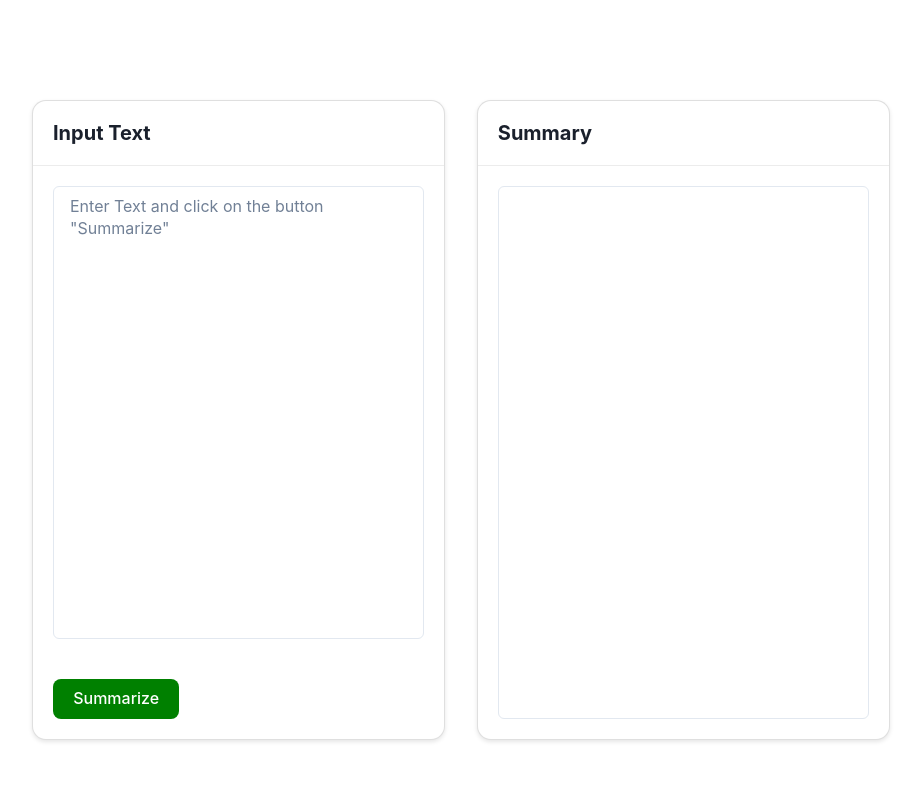
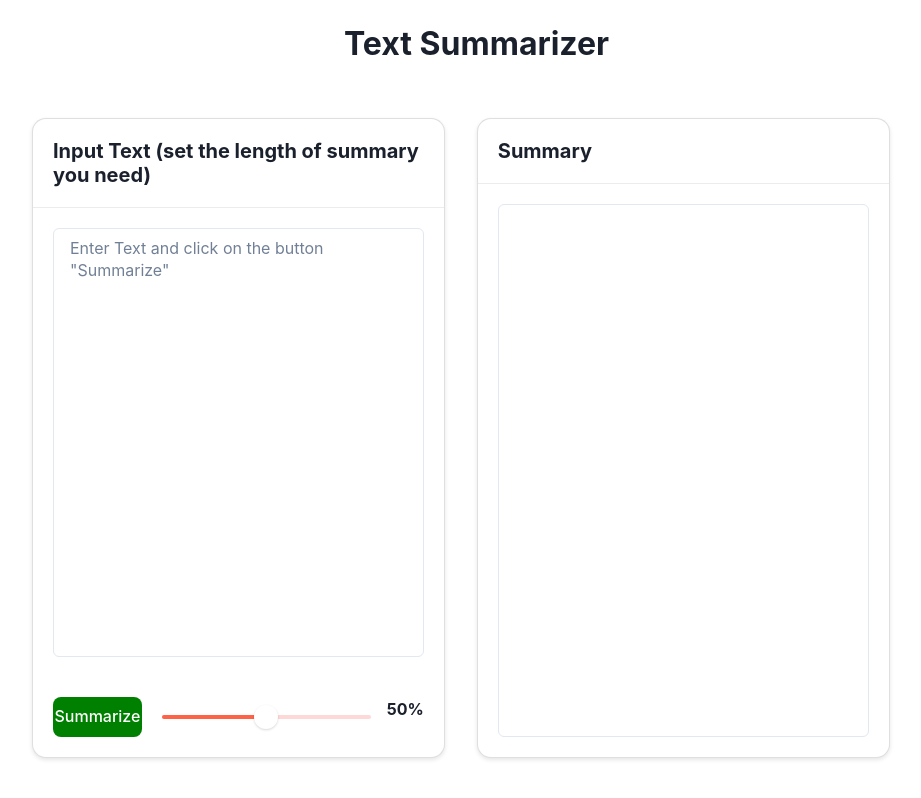
Before and after one commit to ommahale/english-text-summarizer, a React (Vite) app: page / in a window 1280 px wide. Shown: the whole page, without its empty margins (168-1089 px from the left). Built offline with nearby package versions, Linux system fonts and the light colour scheme.

Commit message:
All done

```diff
--- a/src/App.css
+++ b/src/App.css
@@ -27,3 +27,12 @@
   transition: border-color 0.25s;
   color: white;
 }
+.slider{
+  margin-left: 20px;
+}
+.title{
+  margin-top: 20px;
+  margin-left: 40%;
+  font-size: xx-large;
+  font-weight: bold;
+}
--- a/src/App.jsx
+++ b/src/App.jsx
@@ -1,5 +1,12 @@
 import { useState } from 'react'
-import { Divider, Card, CardHeader, CardBody, CardFooter, SimpleGrid, Heading, Button, Text, Input, Box, Textarea, Spinner } from '@chakra-ui/react'
+import {
+  Divider, Card, CardHeader, CardBody, CardFooter, SimpleGrid, Heading, Button, Text, Input, Box, Textarea, Spinner, Slider,
+  SliderTrack,
+  SliderFilledTrack,
+  SliderThumb,
+  SliderMark,
+
+} from '@chakra-ui/react'
 import './App.css'
 import axios from 'axios';
 
@@ -8,11 +15,22 @@ function App() {
   const [text, setText] = useState('');
   const [summary, setSummary] = useState('');
   const [isLoading, setIsLoading] = useState(false);
+  const [sliderValue, setSliderValue] = useState(50); // Initial slider value (e.g., 50%)
+
+  const handleSlideChange = (value) => {
+    setSliderValue(value);
+  };
 
 
   const handleSubmit = () => {
     setIsLoading(true)
-    axios.post('http://localhost:8000/summarize', { text })
+    const percentage = sliderValue;
+    const requestData = {
+      text,
+      percentage, // Include the calculated word count in the request data
+    };
+
+    axios.post('http://localhost:8000/summarize', requestData)
       .then(response => {
         // Handle the response from the server here
         setIsLoading(false)
@@ -33,16 +51,19 @@ function App() {
 
   return (
     <div>
+      <h1 className='title'>Text Summarizer</h1>
       <SimpleGrid
         spacing={8}
         templateColumns='repeat(5, 1fr)'
         sx={{
-          margin: '100px 0px 0px 200px'
+          margin: '50px 0px 0px 200px'
         }}
       >
+
         <Card className='card' gridColumn="span 2" height='80vh'>
           <CardHeader>
-            <Heading size='md'> Input Text</Heading>
+            <Heading size='md'> Input Text (set the length of summary you need)</Heading>
+
           </CardHeader>
           <Divider orientation='horizontal' />
 
@@ -54,13 +75,34 @@ function App() {
               onChange={handleTextChange}
             />
           </CardBody>
-          <CardFooter>
+          <CardFooter >
             <Button
               className='button'
-              onClick={()=>{handleSubmit()}}
-              >
-                Summarize
-              </Button>
+              onClick={() => { handleSubmit() }}
+            >
+              Summarize
+            </Button>
+            {/* <div> */}
+            <Slider
+              className='slider'
+              aria-label='slider-ex-4'
+              value={sliderValue}
+              onChange={handleSlideChange}
+              min={0}
+              max={100}
+              step={1}
+              focusThumbOnChange={false}>
+              <SliderTrack bg='red.100'>
+                <SliderFilledTrack bg='tomato' />
+              </SliderTrack>
+              <SliderThumb boxSize={6}>
+                <Box color='tomato' />
+              </SliderThumb>
+            </Slider>
+            <Text ml={4} fontWeight="bold">
+              {sliderValue}%
+            </Text>
+            {/* </div> */}
           </CardFooter>
         </Card>
 
```
